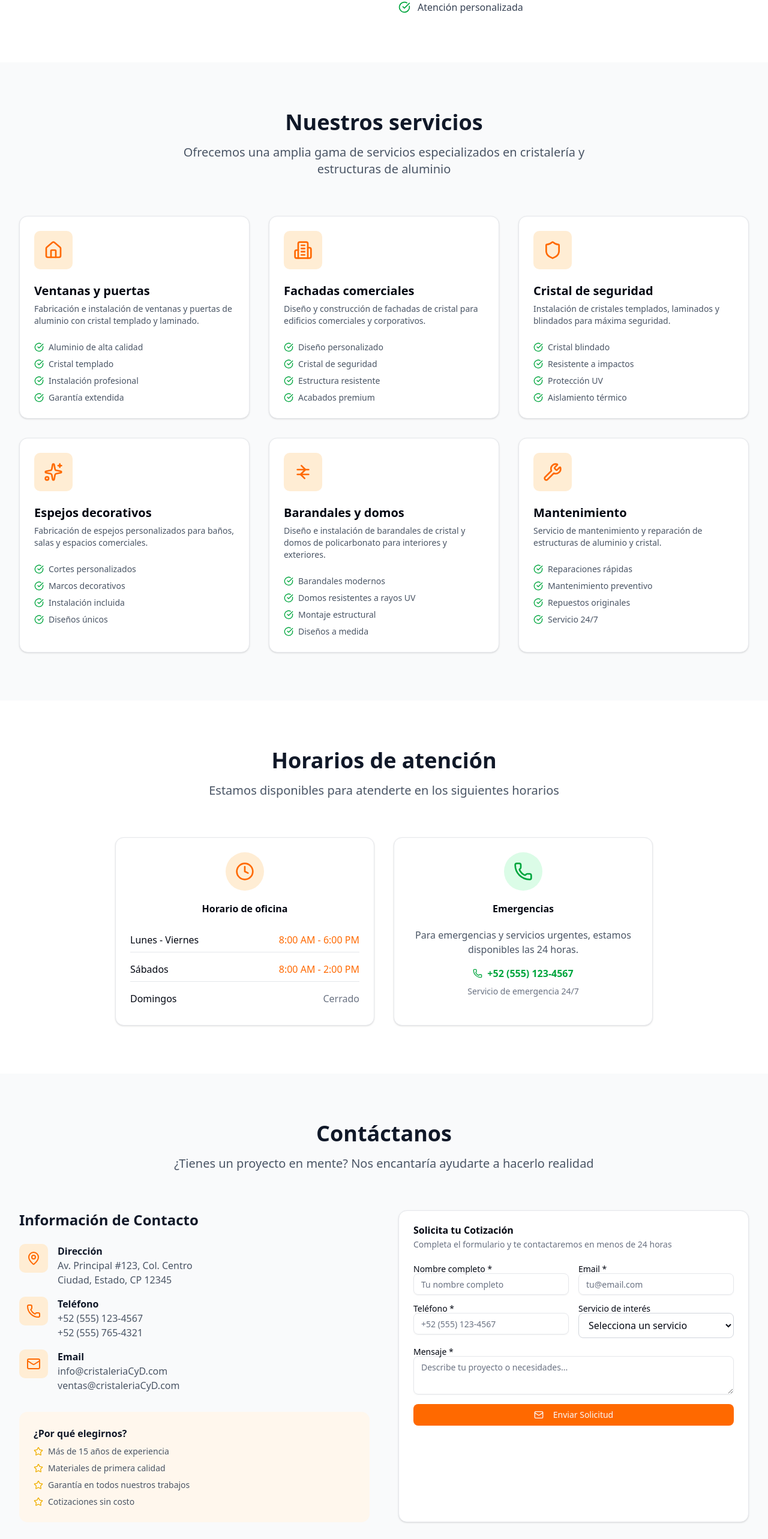
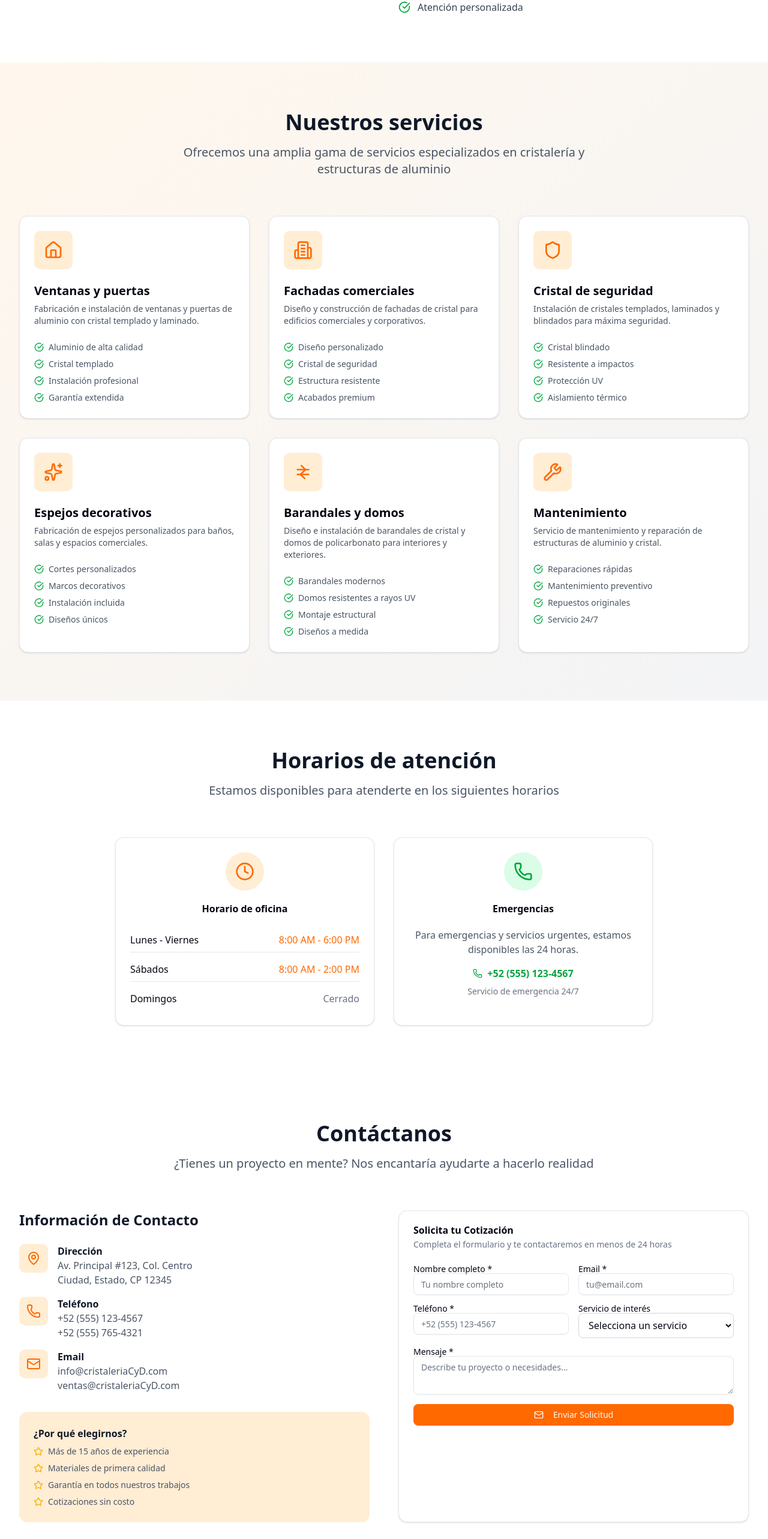
Before and after one commit to mateeo69/aluminiosCyD, a Next.js app: page / in a window 1280 px wide. Shown: the part 1358-3924 px from the top of the page at 60% size. Built offline with nearby package versions, Linux system fonts and the light colour scheme.

Commit message:
first version

```diff
--- a/src/app/page.tsx
+++ b/src/app/page.tsx
@@ -281,7 +281,7 @@ export default function Component() {
       </section>
 
       {/* Servicios */}
-      <section id="servicios" className="py-20 bg-gray-50">
+      <section id="servicios" className="bg-gradient-to-br from-orange-50 to-gray-100 py-20">
         <div className="max-w-7xl mx-auto px-4 sm:px-6 lg:px-8">
           <div className="text-center mb-16">
             <h2 className="text-3xl lg:text-4xl font-bold text-gray-900 mb-4">Nuestros servicios</h2>
@@ -375,7 +375,7 @@ export default function Component() {
       </section>
 
       {/* Formulario de Contacto */}
-      <section id="contacto" className="py-20 bg-gray-50">
+      <section id="contacto" className="py-20">
         <div className="max-w-7xl mx-auto px-4 sm:px-6 lg:px-8">
           <div className="text-center mb-16">
             <h2 className="text-3xl lg:text-4xl font-bold text-gray-900 mb-4">Contáctanos</h2>
@@ -428,7 +428,7 @@ export default function Component() {
                 </div>
               </div>
 
-              <div className="bg-orange-50 p-6 rounded-xl">
+              <div className="bg-orange-100 p-6 rounded-xl">
                 <h4 className="font-semibold text-gray-900 mb-2">¿Por qué elegirnos?</h4>
                 <ul className="space-y-2 text-sm text-gray-600">
                   <li className="flex items-center space-x-2">
```
